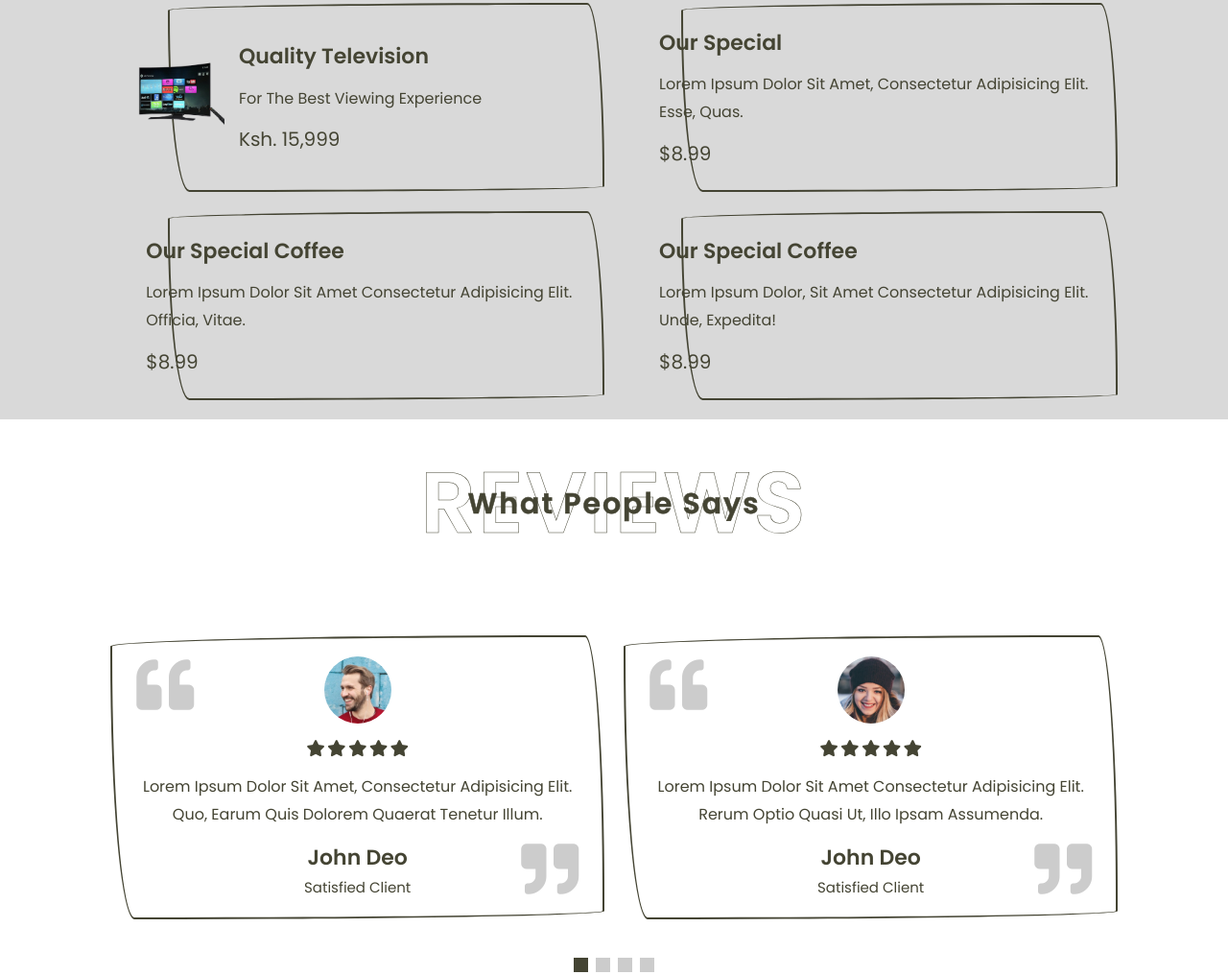
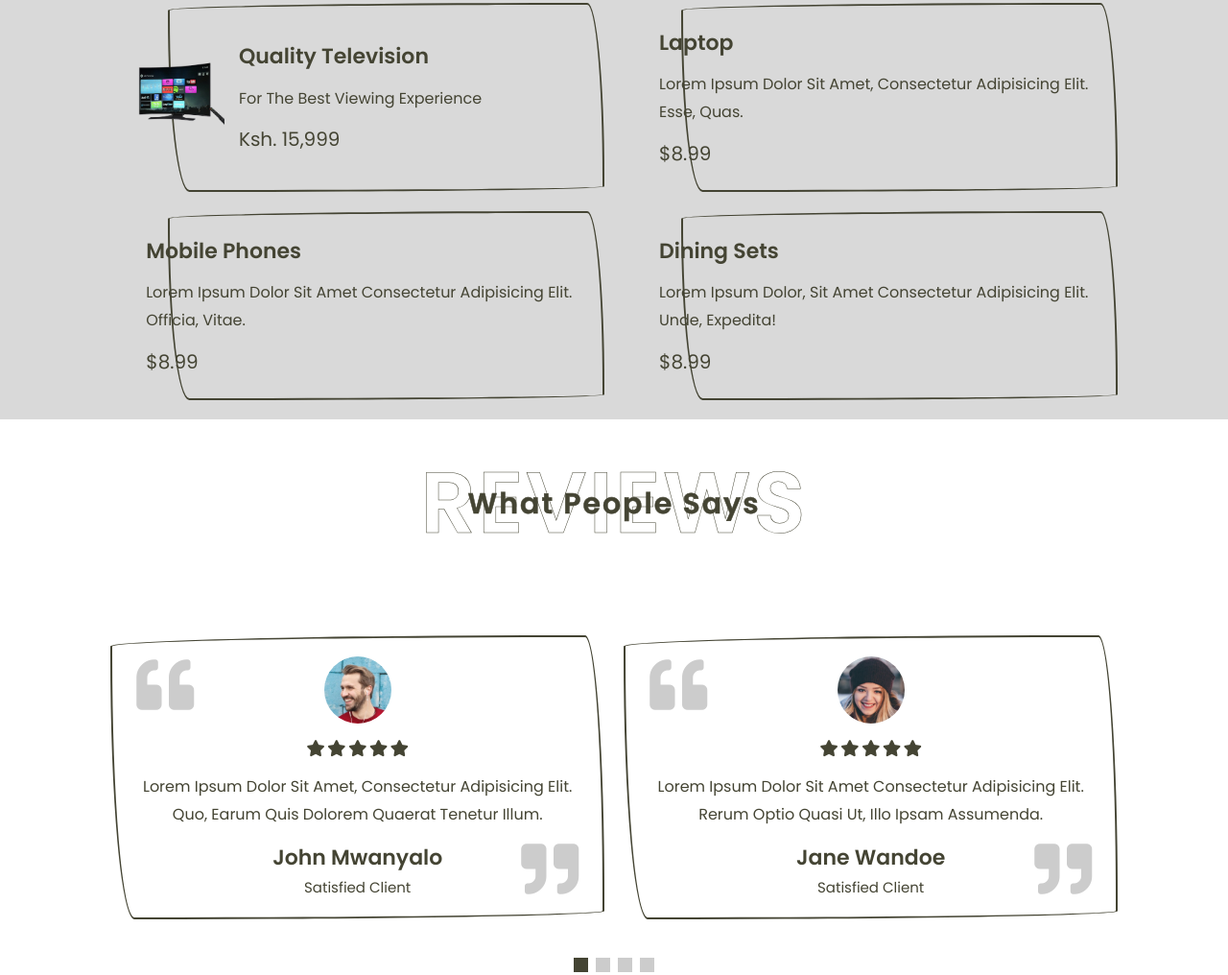
Before and after one commit to Eugeneken/RN-Electronics-and-Home-Appliances, a plain HTML site: page index.html in a window 1280 px wide. Shown: the part 1782-2798 px from the top of the page at 96% size. Drawn offline with nearby package versions, Linux system fonts and the light colour scheme.

Commit message:
`Updated menu and product names in HTML and CSS files`

```diff
--- a/css/style.css
+++ b/css/style.css
@@ -251,7 +251,7 @@ section {
     color: var(--main-color);
 }
 
-/* MENU */
+/* PRODUCT */
 
 .menu {
     background: url(../image/photo.png) no-repeat;
--- a/index.html
+++ b/index.html
@@ -24,14 +24,15 @@
     <header class="header">
         <div id="menu-btn" class="fas fa-bars"></div>
 
-        <a href="#home" class="logo">RN Electricals <i class="fas fa-mug-hot"></i></a>
+<a href="#home" class="logo">RN Electricals <i class="fas fa-tv"></i></a>
+
 
         <nav class="navbar">
             <a href="#home">home</a>
             <a href="#about">about</a>
-            <a href="#menu">menu</a>
+            <a href="#menu">Product</a>
             <a href="#review">review</a>
-            <a href="#book">book</a>
+            <a href="#book">Contact Us</a>
         </nav>
 
         <a href="#" class="btn">Contact Us</a>
@@ -125,7 +126,7 @@
             <a href="#" class="box">
                 <img src="image/menu-4.png" alt="">
                 <div class="content">
-                    <h3>our special</h3>
+                    <h3>Laptop</h3>
                     <p>Lorem ipsum dolor sit amet, consectetur adipisicing elit. Esse, quas.</p>
                     <span>$8.99</span>
                 </div>
@@ -134,7 +135,7 @@
             <a href="#" class="box">
                 <img src="image/menu-5.png" alt="">
                 <div class="content">
-                    <h3>our special coffee</h3>
+                    <h3>Mobile Phones</h3>
                     <p>Lorem ipsum dolor sit amet consectetur adipisicing elit. Officia, vitae.</p>
                     <span>$8.99</span>
                 </div>
@@ -143,7 +144,7 @@
             <a href="#" class="box">
                 <img src="image/menu-6.png" alt="">
                 <div class="content">
-                    <h3>our special coffee</h3>
+                    <h3>Dining Sets</h3>
                     <p>Lorem ipsum dolor, sit amet consectetur adipisicing elit. Unde, expedita!</p>
                     <span>$8.99</span>
                 </div>
@@ -170,7 +171,7 @@
                     </div>
                     <p>Lorem ipsum dolor sit amet, consectetur adipisicing elit. Quo, earum quis dolorem quaerat tenetur
                         illum.</p>
-                    <h3>john deo</h3>
+                    <h3>John Mwanyalo</h3>
                     <span>satisfied client</span>
                 </div>
 
@@ -187,7 +188,7 @@
                     </div>
                     <p>Lorem ipsum dolor sit amet consectetur adipisicing elit. Rerum optio quasi ut, illo ipsam
                         assumenda.</p>
-                    <h3>john deo</h3>
+                    <h3>Jane Wandoe</h3>
                     <span>satisfied client</span>
                 </div>
 
@@ -204,7 +205,7 @@
                     </div>
                     <p>Lorem ipsum dolor sit amet consectetur adipisicing elit. Eius asperiores aliquam hic quis!
                         Eligendi, aliquam.</p>
-                    <h3>john deo</h3>
+                    <h3>Wawuda Mvono</h3>
                     <span>satisfied client</span>
                 </div>
 
@@ -221,7 +222,7 @@
                     </div>
                     <p>Lorem ipsum dolor, sit amet consectetur adipisicing elit. Eligendi modi perspiciatis distinctio
                         velit aliquid a.</p>
-                    <h3>john deo</h3>
+                    <h3>Grace Mwanga</h3>
                     <span>satisfied client</span>
                 </div>
             </div>
@@ -231,7 +232,7 @@
 
     <!-- BOOK -->
     <section class="book" id="book">
-        <h1 class="heading">booking <span>reserve a table</span></h1>
+        <h1 class="heading">Contact Us <span>Follow Us</span></h1>
 
         <form action="">
             <input type="text" placeholder="Name" class="box">
```
